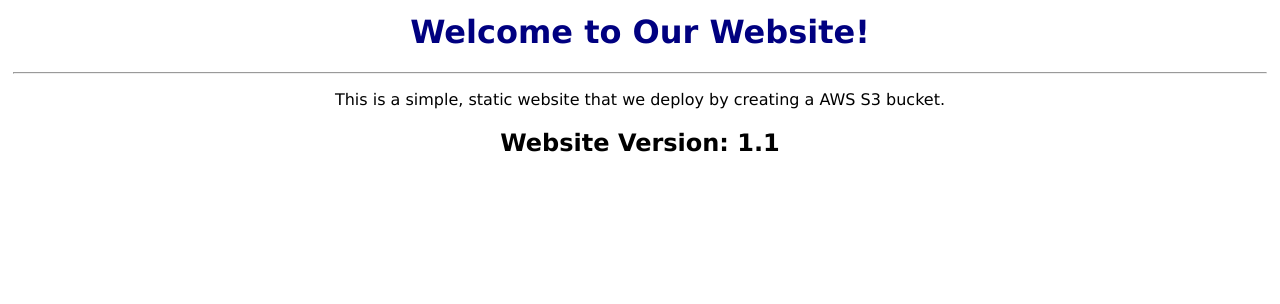
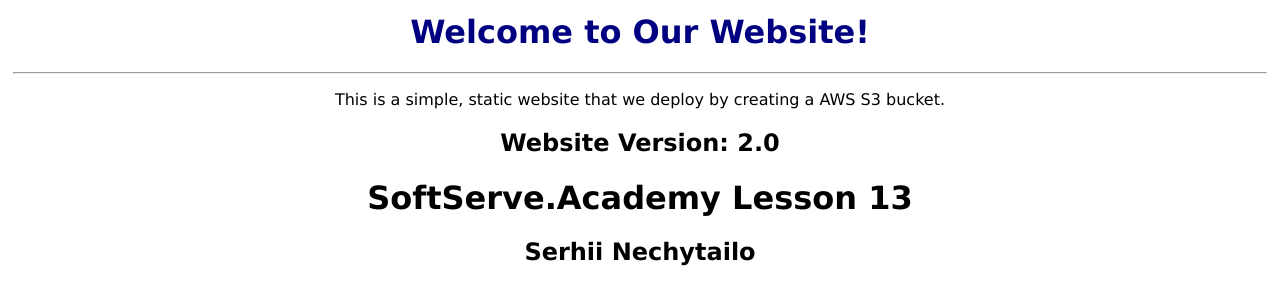
Before and after one commit to SergeyVNec/13-AWS, a plain HTML site: page index.html in a window 1280 px wide. Drawn offline with Linux system fonts and the light colour scheme.

Commit message:
For AWS v2.0

```diff
--- a/index.html
+++ b/index.html
@@ -6,6 +6,8 @@
         <h1 style="color:navy">Welcome to Our Website!</h1>
         <hr>
         <p>This is a simple, static website that we deploy by creating a AWS S3 bucket.</p>
-        <h2>Website Version: 1.1</h2>
+        <h2>Website Version: 2.0</h2>
+        <h1>SoftServe.Academy Lesson 13</h1>
+        <h2>Serhii Nechytailo</h2>
     </body>
 </html>
```
